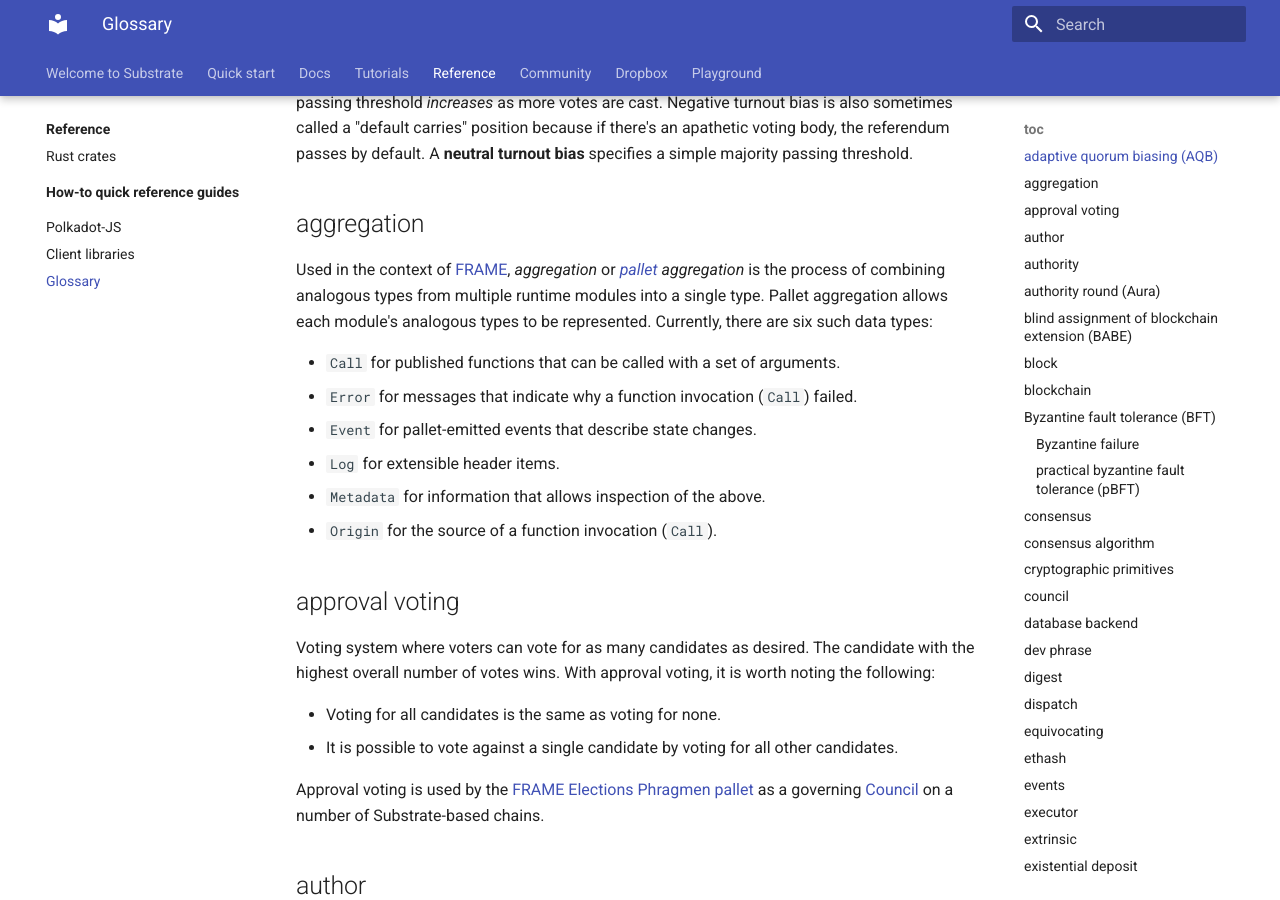
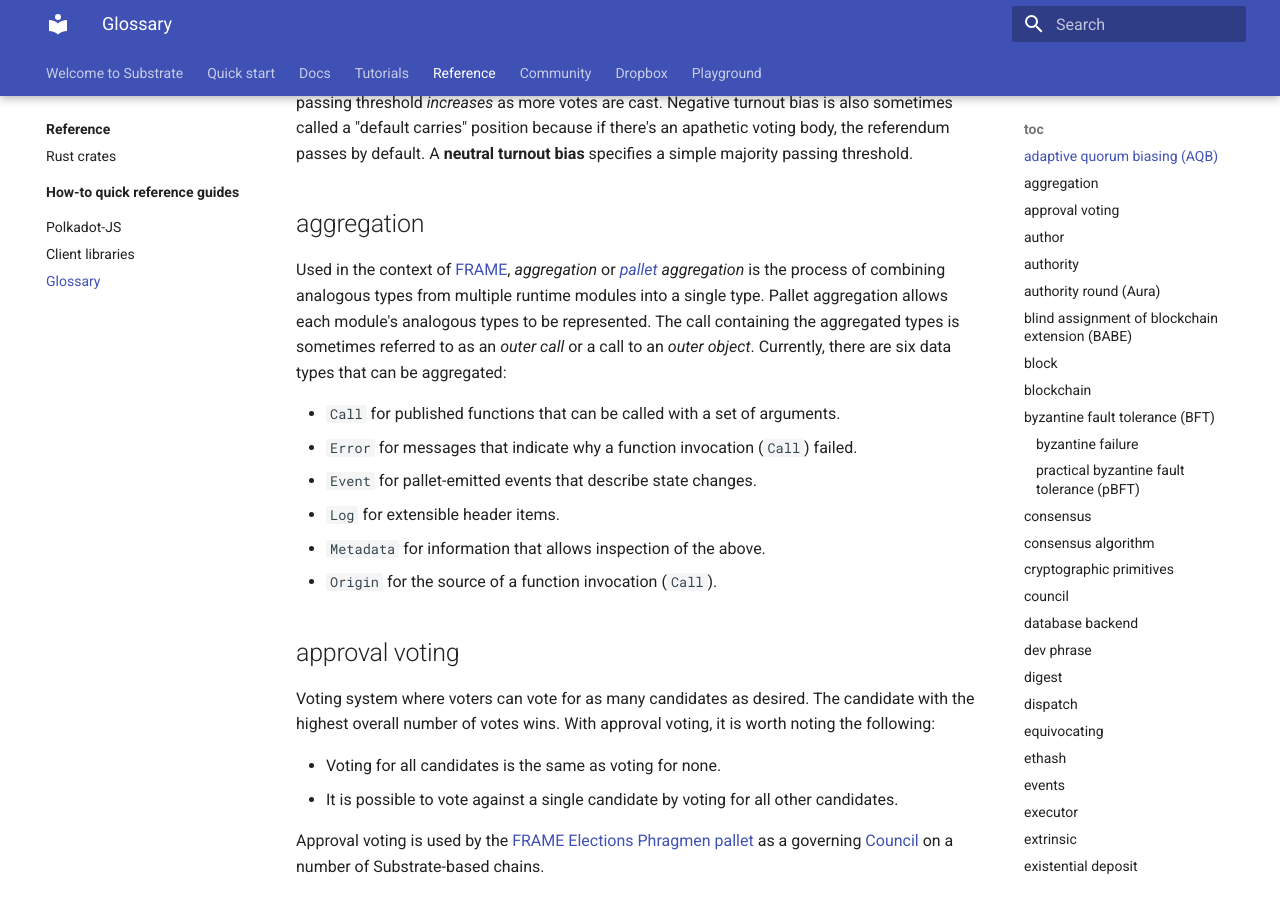
Before and after one commit to polkadot-developers/docs-sandbox, an MkDocs documentation site: the page built from source/docs/reference/glossary.md, in a window 1280 px wide and 900 px high, scrolled down 501 px. Built offline with MkDocs 1.6.1 and Material for MkDocs 9.7.7, drawn with Linux system fonts in a browser that asks for light colours; some of the changed text lies outside the part shown.

Commit message:
update aggregation, capitalization

```diff
--- a/source/docs/reference/glossary.md
+++ b/source/docs/reference/glossary.md
@@ -31,7 +31,8 @@
 
 Used in the context of [FRAME](#frame), _aggregation_ or _[pallet](#pallet) aggregation_ is the process of combining analogous types from multiple runtime modules into a single type.
 Pallet aggregation allows each module's analogous types to be represented.
-Currently, there are six such data types:
+The call containing the aggregated types is sometimes referred to as an _outer call_ or a call to an _outer object_.
+Currently, there are six data types that can be aggregated:
 
 - `Call` for published functions that can be called with a set of arguments.
 - `Error` for messages that indicate why a function invocation (`Call`) failed.
@@ -97,18 +98,18 @@
 Describes a distributed network of computers that uses [cryptography](#cryptographic-primitives) to allow a group of participants to trustlessly come to [consensus](#consensus) on the [state](#state) of a system as it evolves over time
 The computers that compose the blockchain network are called [nodes](#node).
 
-## Byzantine fault tolerance (BFT)
+## byzantine fault tolerance (BFT)
 
 Defines the ability of a distributed computer network to remain operational if a certain proportion of its [nodes](#node) or [authorities](#authority) are defective or behaving maliciously.
 Typically, a distributed network is considered byzantine fault tolerant if it can remain functional with up to one-third of nodes assumed to defective, offline, actively malicious, and acting as part of a coordinated attack.
 
-### Byzantine failure
+### byzantine failure
 
 The loss of a network service due to node failures that exceed the proprortion of nodes required to reach consensus.
 
 ### practical byzantine fault tolerance (pBFT)
 
-An early approach to Byzantine fault tolerance. pBFT systems tolerate Byzantine behavior from up to one-third of participants.
+An early approach to byzantine fault tolerance. pBFT systems tolerate byzantine behavior from up to one-third of participants.
 The communication overhead for such systems is `O(n²)`, where `n` is the number of nodes (participants) in the system.
 
 ## consensus
@@ -124,7 +125,7 @@
 ## consensus algorithm
 
 An algorithm that ensures that a set of [actors](#authority)—who don't necessarily trust each other—can reach agreement about state as the result of some computation.
-Because most consensus algorithms assume that up to one-third of the actors or nodes can  are [Byzantine fault tolerant](#byzantine-fault-tolerance-bft).
+Because most consensus algorithms assume that up to one-third of the actors or nodes can  are [byzantine fault tolerant](#byzantine-fault-tolerance-bft).
 
 
 Consensus algorithms are generately concerned with ensuring two properties:
@@ -398,7 +399,7 @@
 
 ## rhododendron
 
-An [instant finality](#instant-finality), [Byzantine fault tolerant (BFT)](#byzantine-fault-tolerance-bft) [consensus](#consensus) algorithm.
+An [instant finality](#instant-finality), [byzantine fault tolerant (BFT)](#byzantine-fault-tolerance-bft) [consensus](#consensus) algorithm.
 One of a number of adaptions of [pBFT](#practical-byzantine-fault-tolerance-pbft) for blockchains.
 Refer to its [implementation on GitHub](https://github.com/paritytech/rhododendron).
 
```
